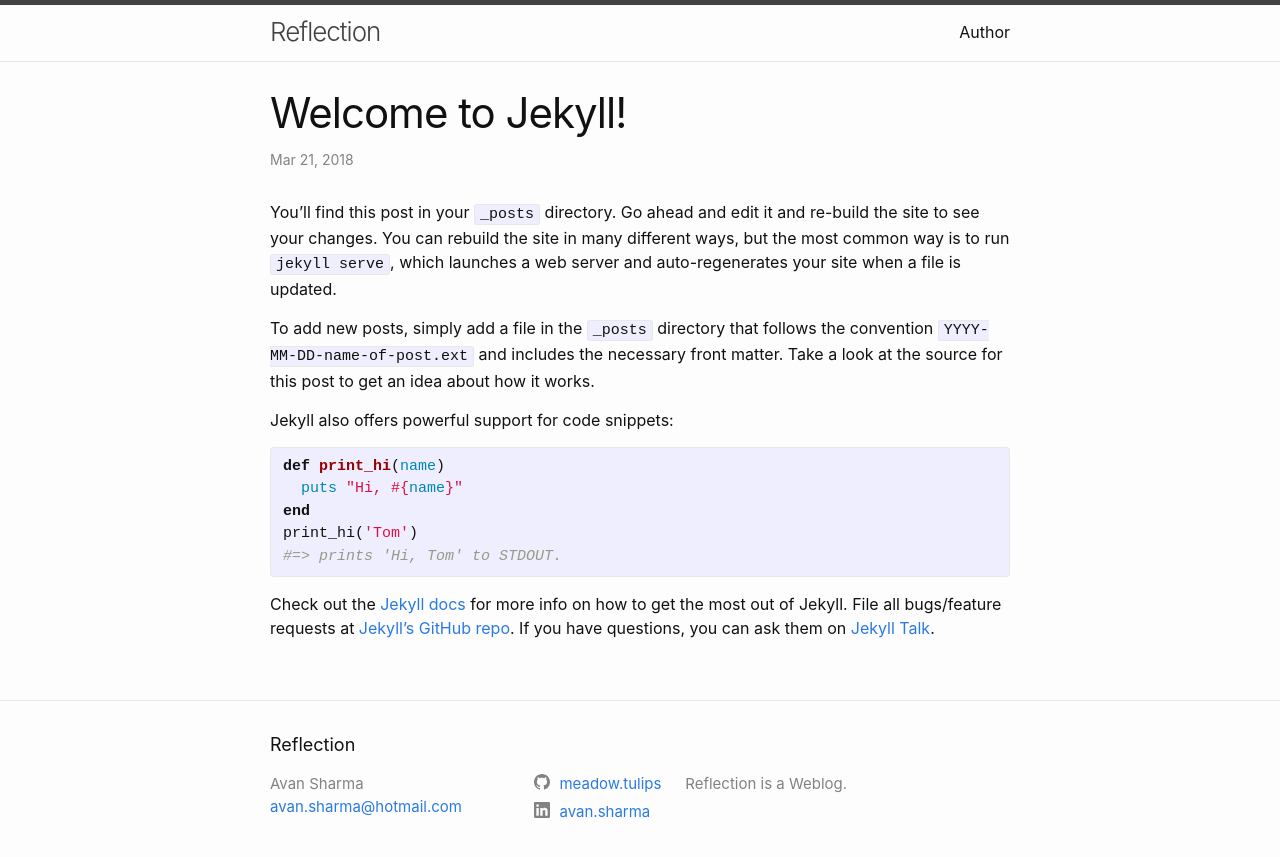
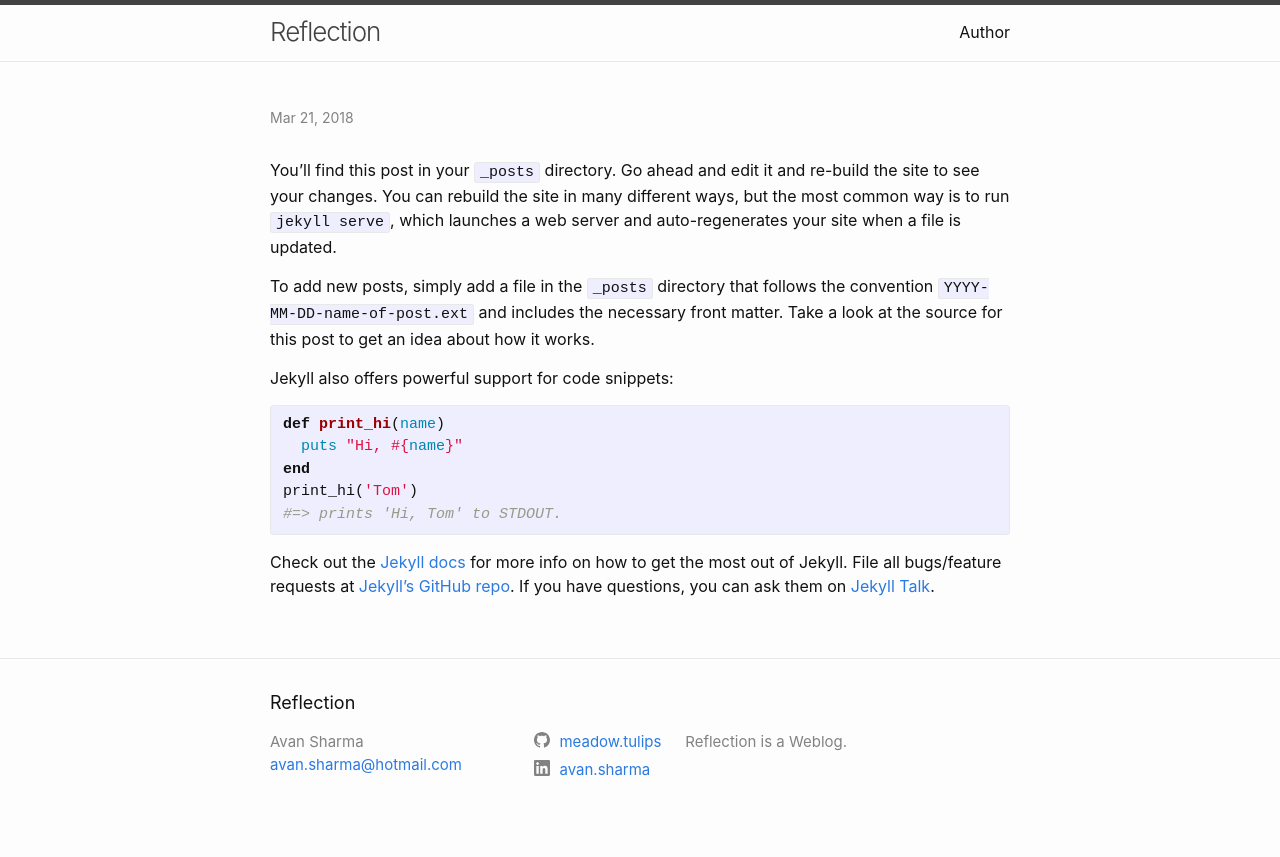
Before and after one commit to meadow-tulips/Myblog, a Jekyll site: the page built from _posts/2018-03-22-welcome-to-jekyll.markdown, in a window 1280 px wide. Shown: the top 857 px of the page. Built offline with Jekyll 4.4.1, drawn with Linux system fonts in a browser that asks for light colours.

Commit message:
Update post.html

```diff
--- a/_layouts/post.html
+++ b/_layouts/post.html
@@ -4,7 +4,7 @@ layout: default
 <article class="post h-entry" itemscope itemtype="http://schema.org/BlogPosting">
 
   <header class="post-header">
-    <h1 class="post-title p-name" itemprop="name headline">{{ page.title | escape }}</h1>
+    <h1 class="post-title p-name" itemprop="name headline">{{ page.author | escape }}</h1>
     <p class="post-meta">
       <time class="dt-published" datetime="{{ page.date | date_to_xmlschema }}" itemprop="datePublished">
         {%- assign date_format = site.minima.date_format | default: "%b %-d, %Y" -%}
```
